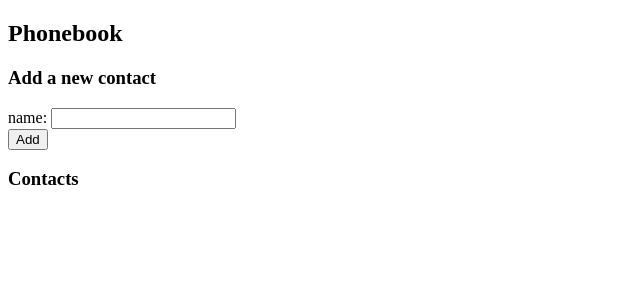
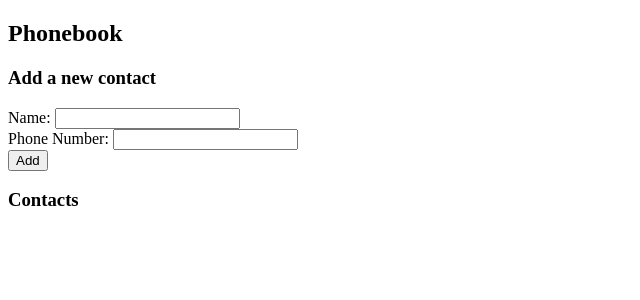
Before and after one commit to katamatata/fullstackopen, a React (Create React App) app in the folder part2/phonebook/: page / in a window 1280 px wide. Shown: the top 300 px of the page, without its empty margins (0-640 px from the left). Built offline with nearby package versions, Linux system fonts and the light colour scheme.

Commit message:
Add solution for exercises 2.7-2.8

```diff
--- a/part2/phonebook/src/App.js
+++ b/part2/phonebook/src/App.js
@@ -6,21 +6,37 @@ import Persons from './components/Persons';
 const App = () => {
   const [persons, setPersons] = useState([]);
   const [newName, setNewName] = useState('');
+  const [newNumber, setNewNumber] = useState('');
 
-  const addName = (event) => {
+  const addPerson = (event) => {
     event.preventDefault();
-    // console.log('button clicked', event.target);
 
-    const nameObject = {
-      name: newName,
-    };
-    setPersons(persons.concat(nameObject));
-    setNewName('');
+    const isExist = persons.map((person) => person.name).includes(newName);
+
+    if (newName === '') {
+      alert('Please enter name!');
+    } else if (newNumber === '') {
+      alert('Please enter phone number!');
+    } else if (isExist) {
+      alert(`${newName} is already added to contacts!`);
+    } else {
+      const nameObject = {
+        name: newName,
+        number: newNumber,
+      };
+
+      setPersons(persons.concat(nameObject));
+      setNewName('');
+      setNewNumber('');
+    }
   };
 
   const handleNameInputChange = (event) => {
-    // console.log(event.target.value);
     setNewName(event.target.value);
+  };
+
+  const handleNumberInputChange = (event) => {
+    setNewNumber(event.target.value);
   };
 
   return (
@@ -28,9 +44,11 @@ const App = () => {
       <h2>Phonebook</h2>
       <h3>Add a new contact</h3>
       <PersonForm
-        handleSubmit={addName}
-        inputValue={newName}
-        handleChange={handleNameInputChange}
+        handleSubmit={addPerson}
+        nameInputValue={newName}
+        handleNameChange={handleNameInputChange}
+        numberInputValue={newNumber}
+        handleNumberChange={handleNumberInputChange}
       />
 
       <h3>Contacts</h3>
--- a/part2/phonebook/src/components/PersonForm.jsx
+++ b/part2/phonebook/src/components/PersonForm.jsx
@@ -1,9 +1,31 @@
 import React from 'react';
 
-const PersonForm = ({ handleSubmit, inputValue, handleChange }) => (
+const PersonForm = ({
+  handleSubmit,
+  nameInputValue,
+  handleNameChange,
+  numberInputValue,
+  handleNumberChange,
+}) => (
   <form onSubmit={handleSubmit}>
     <div>
-      name: <input value={inputValue} onChange={handleChange} />
+      <label htmlFor='name'>Name: </label>
+      <input
+        id='name'
+        name='name'
+        value={nameInputValue}
+        onChange={handleNameChange}
+      />
+    </div>
+    <div>
+      <label htmlFor='phone'>Phone Number: </label>
+      <input
+        type='tel'
+        id='phone'
+        name='phone'
+        value={numberInputValue}
+        onChange={handleNumberChange}
+      />
     </div>
     <div>
       <button type='submit'>Add</button>
--- a/part2/phonebook/src/components/Persons.jsx
+++ b/part2/phonebook/src/components/Persons.jsx
@@ -3,7 +3,9 @@ import React from 'react';
 const Persons = ({ persons }) => (
   <div>
     {persons.map((person) => (
-      <p key={person.name}>{person.name}</p>
+      <p key={person.name}>
+        {person.name} {person.number}
+      </p>
     ))}
   </div>
 );
```
